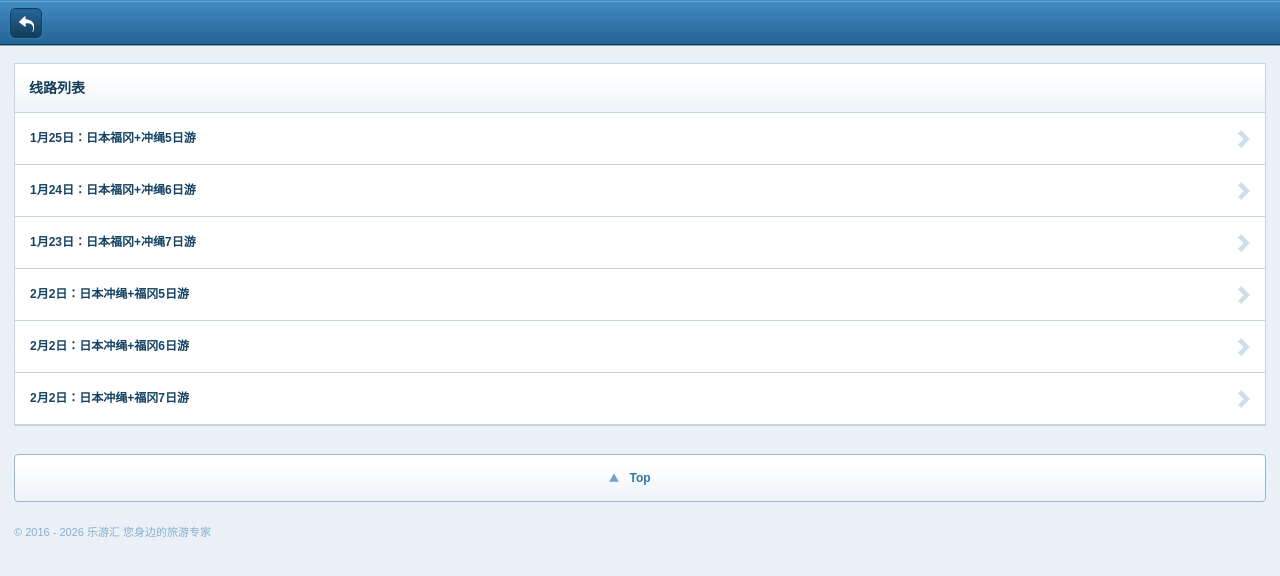
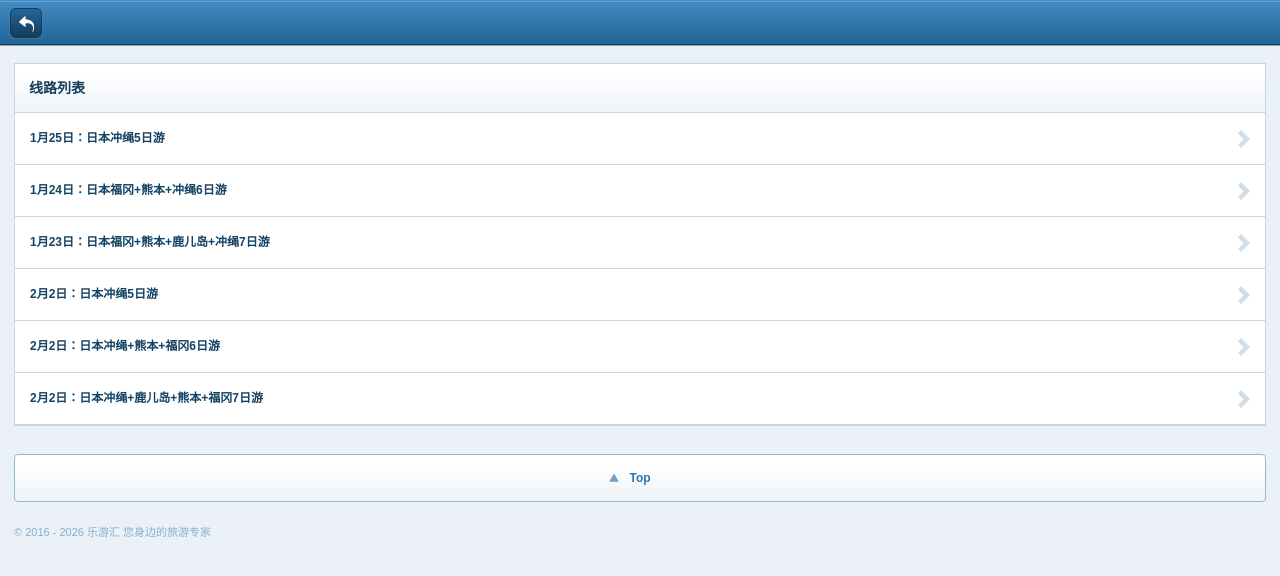
Before and after one commit to SimoHua/MobilSEE, a plain HTML site: page articles8.html in a window 1280 px wide. Drawn offline with Linux system fonts and the light colour scheme.

Commit message:
UPDATE 8 NEW

```diff
--- a/articles8.html
+++ b/articles8.html
@@ -34,12 +34,12 @@
             <div class="simplebox">
             	<h1 class="titleh">线路列表</h1>
            	  <ul class="list-menu">
-             	<li><a href="http://ski.daoapp.io/ri-ben-fu-gang-chong-sheng-5ri-you-2/"><b>1月25日：日本福冈+冲绳5日游</b></a></li>
-             	<li><a href="http://ski.daoapp.io/ri-ben-fu-gang-chong-sheng-6ri-you/"><b>1月24日：日本福冈+冲绳6日游</b></a></li>
-                <li><a href="http://ski.daoapp.io/ri-ben-fu-gang-chong-sheng-7ri-you-2/"><b>1月23日：日本福冈+冲绳7日游</b></a></li>
-                <li><a href="http://ski.daoapp.io/ri-ben-chong-sheng-fu-gang-wu-ri-you-2/"><b>2月2日：日本冲绳+福冈5日游</b></a></li>
-                <li><a href="http://ski.daoapp.io/ri-ben-chong-sheng-fu-gang-liu-ri-you-jie-hou/"><b>2月2日：日本冲绳+福冈6日游</b></a></li>
-                <li><a href="http://ski.daoapp.io/ri-ben-chong-sheng-fu-gang-7ri-you-jie-hou/"><b>2月2日：日本冲绳+福冈7日游</b></a></li>
+             	<li><a href="http://ski.daoapp.io/ri-ben-fu-gang-chong-sheng-5ri-you-2/"><b>1月25日：日本冲绳5日游</b></a></li>
+             	<li><a href="http://ski.daoapp.io/ri-ben-fu-gang-chong-sheng-6ri-you/"><b>1月24日：日本福冈+熊本+冲绳6日游</b></a></li>
+                <li><a href="http://ski.daoapp.io/ri-ben-fu-gang-chong-sheng-7ri-you-2/"><b>1月23日：日本福冈+熊本+鹿儿岛+冲绳7日游</b></a></li>
+                <li><a href="http://ski.daoapp.io/ri-ben-chong-sheng-fu-gang-wu-ri-you-2/"><b>2月2日：日本冲绳5日游</b></a></li>
+                <li><a href="http://ski.daoapp.io/ri-ben-chong-sheng-fu-gang-liu-ri-you-jie-hou/"><b>2月2日：日本冲绳+熊本+福冈6日游</b></a></li>
+                <li><a href="http://ski.daoapp.io/ri-ben-chong-sheng-fu-gang-7ri-you-jie-hou/"><b>2月2日：日本冲绳+鹿儿岛+熊本+福冈7日游</b></a></li>
              	<li></li>
              </ul>
 
```
